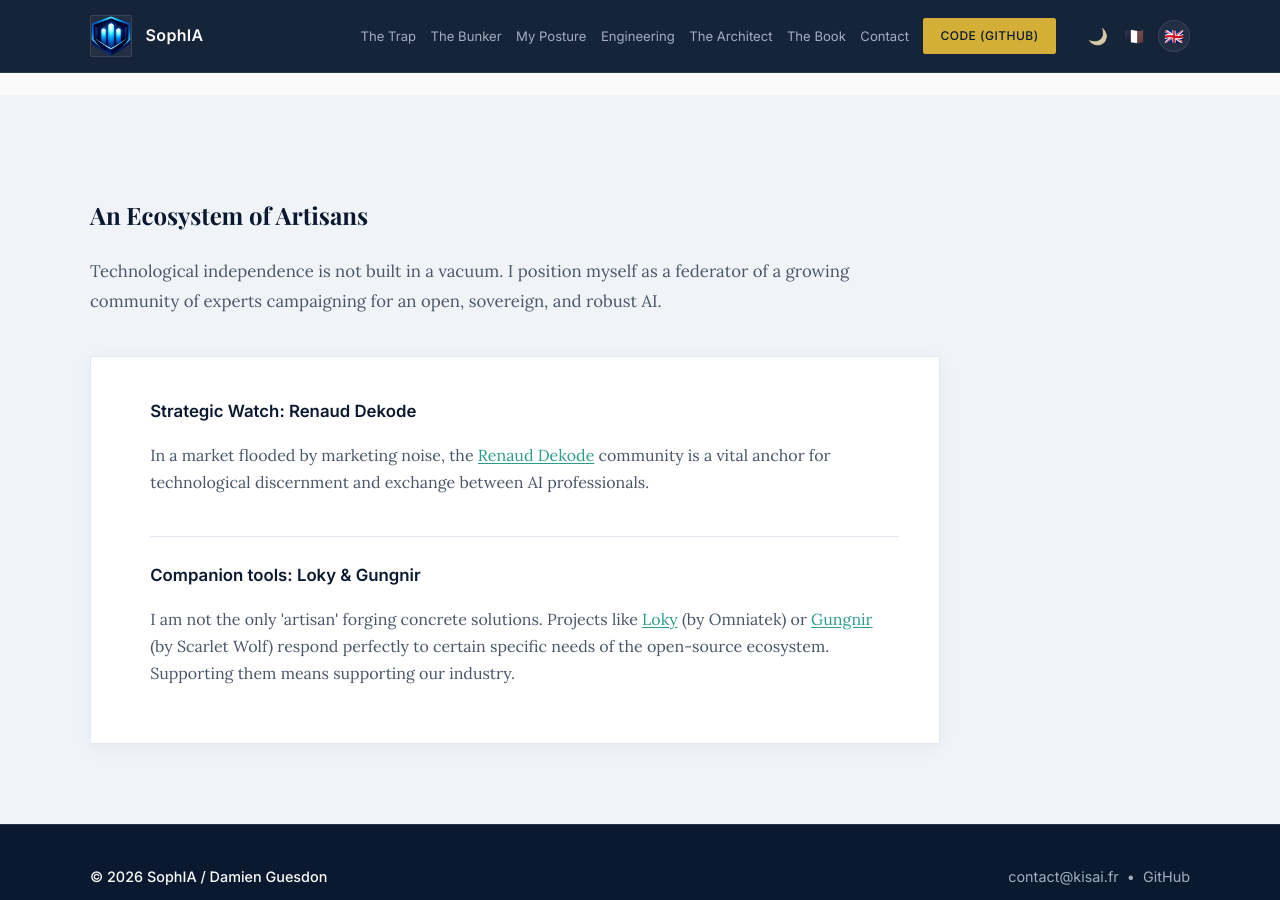
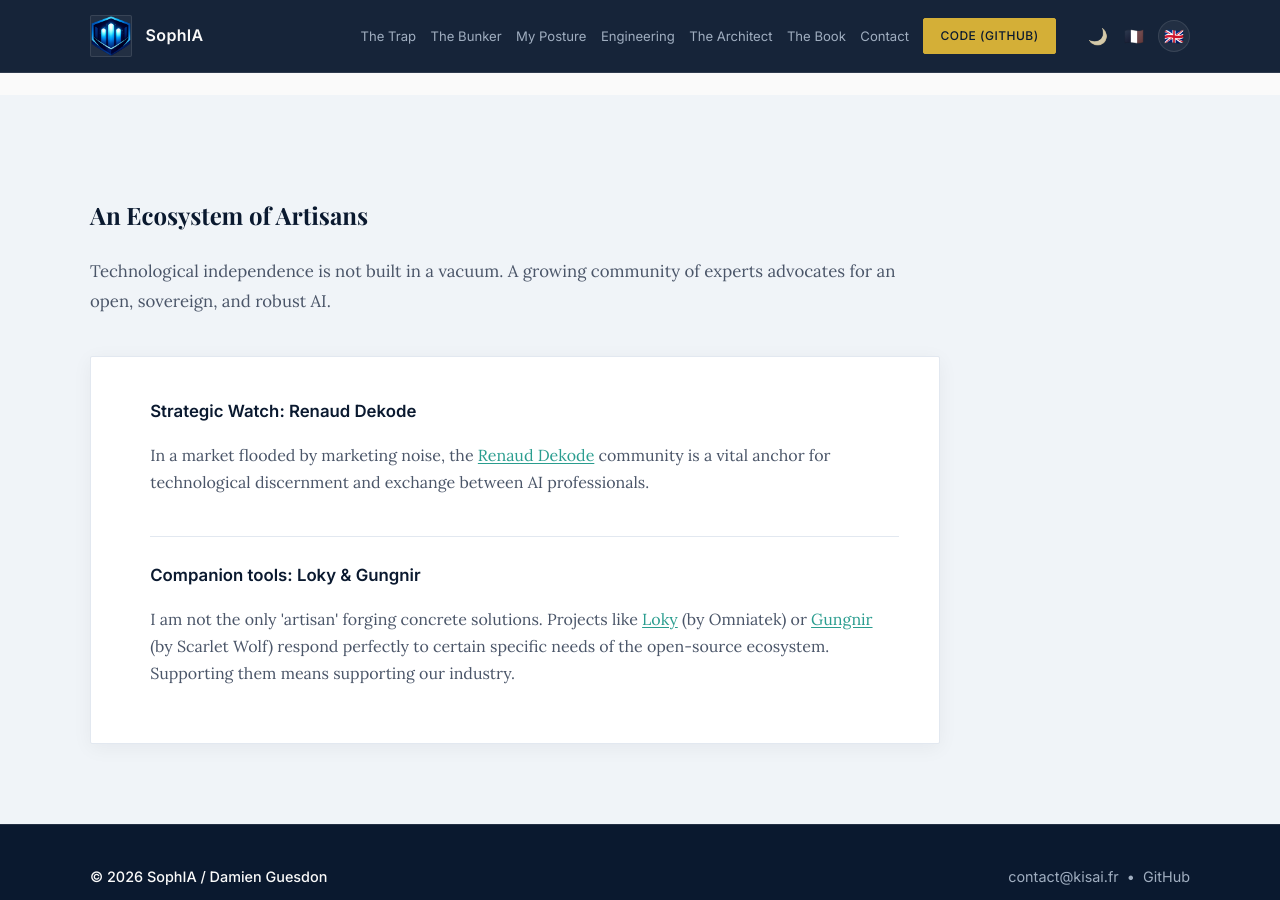
Before and after one commit to Kisai-DG-SLU/SophIA, a Jekyll site: the page built from architecte.html, in a window 1280 px wide and 900 px high, scrolled down 2681 px. Built offline with Jekyll 4.4.1, drawn with Linux system fonts in a browser that asks for light colours; some of the changed lines change nothing that is shown.

Commit message:
Reformulate ecoIntro: remove first person, state community exists

```diff
--- a/_includes/i18n/architecte.js
+++ b/_includes/i18n/architecte.js
@@ -38,7 +38,7 @@
           contactBtn: "Discuter d'une collaboration →",
 
           ecoTitle: "Un Écosystème d'Artisans",
-          ecoIntro: "L'indépendance technologique ne se construit pas en vase clos. Je me positionne en fédérateur d'une communauté grandissante d'experts qui militent pour une IA ouverte, souveraine et robuste.",
+          ecoIntro: "L'indépendance technologique ne se construit pas en vase clos. Une communauté grandissante d'experts milite pour une IA ouverte, souveraine et robuste.",
           eco1Title: "La Veille Stratégique : Renaud Dekode",
           eco1Desc: "Dans un marché inondé par le bruit marketing, la communauté <a href='#' target='_blank'>Renaud Dekode</a> est un point d'ancrage vital pour le discernement technologique et l'échange entre professionnels de l'IA.",
           eco2Title: "Les outils compagnons : Loky & Gungnir",
@@ -84,7 +84,7 @@
           contactBtn: "Discuss a collaboration →",
 
           ecoTitle: "An Ecosystem of Artisans",
-          ecoIntro: "Technological independence is not built in a vacuum. I position myself as a federator of a growing community of experts campaigning for an open, sovereign, and robust AI.",
+          ecoIntro: "Technological independence is not built in a vacuum. A growing community of experts advocates for an open, sovereign, and robust AI.",
           eco1Title: "Strategic Watch: Renaud Dekode",
           eco1Desc: "In a market flooded by marketing noise, the <a href='#' target='_blank'>Renaud Dekode</a> community is a vital anchor for technological discernment and exchange between AI professionals.",
           eco2Title: "Companion tools: Loky & Gungnir",
--- a/architecte.html
+++ b/architecte.html
@@ -116,7 +116,7 @@
       <div class="container">
         <h2 data-i18n="arch.ecoTitle">Un Écosystème d'Artisans</h2>
         <p class="section-intro" data-i18n="arch.ecoIntro">
-          L'indépendance technologique ne se construit pas en vase clos. Je me positionne en fédérateur d'une communauté grandissante d'experts qui militent pour une IA ouverte, souveraine et robuste.
+          L'indépendance technologique ne se construit pas en vase clos. Une communauté grandissante d'experts milite pour une IA ouverte, souveraine et robuste.
         </p>
 
         <article class="card" style="max-width: 850px;">
```
